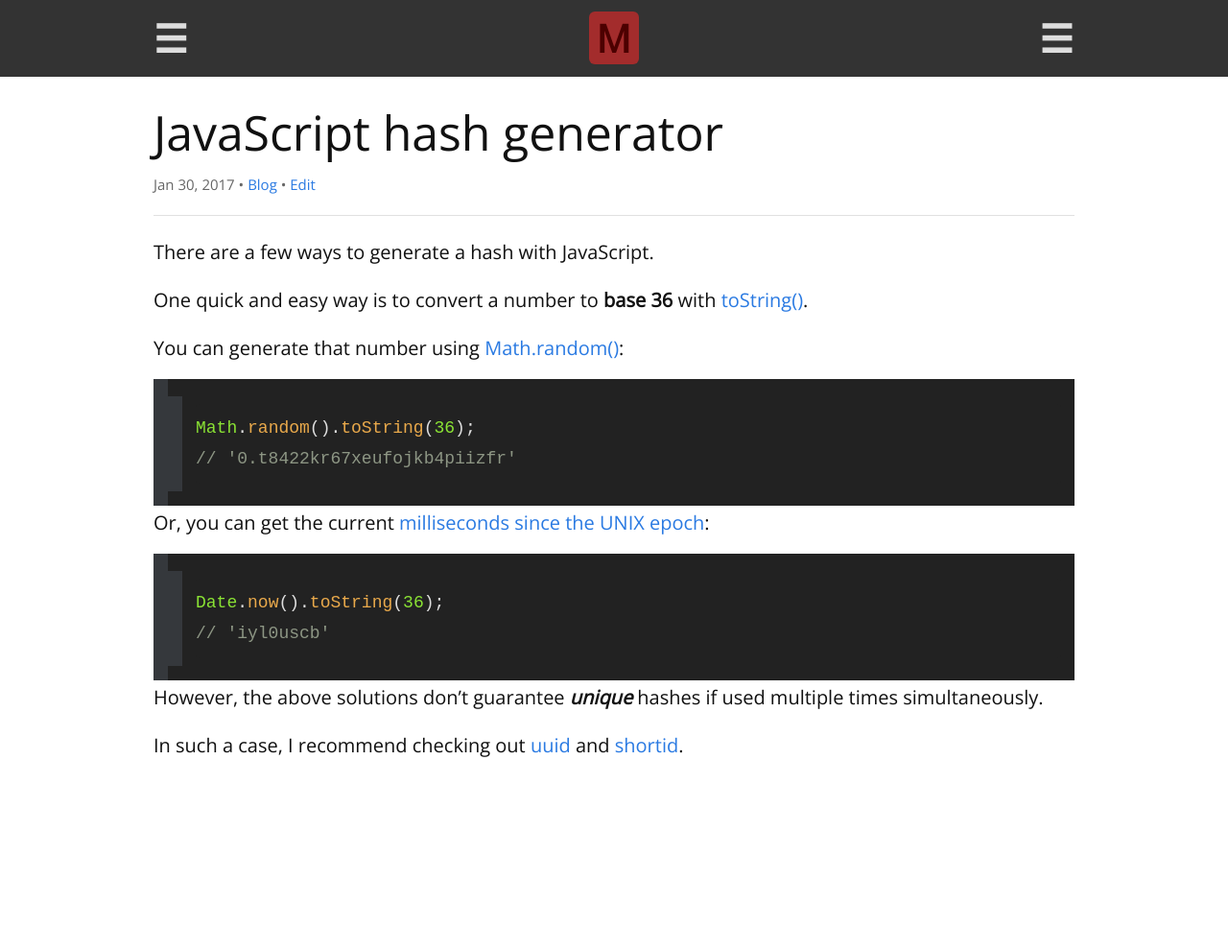
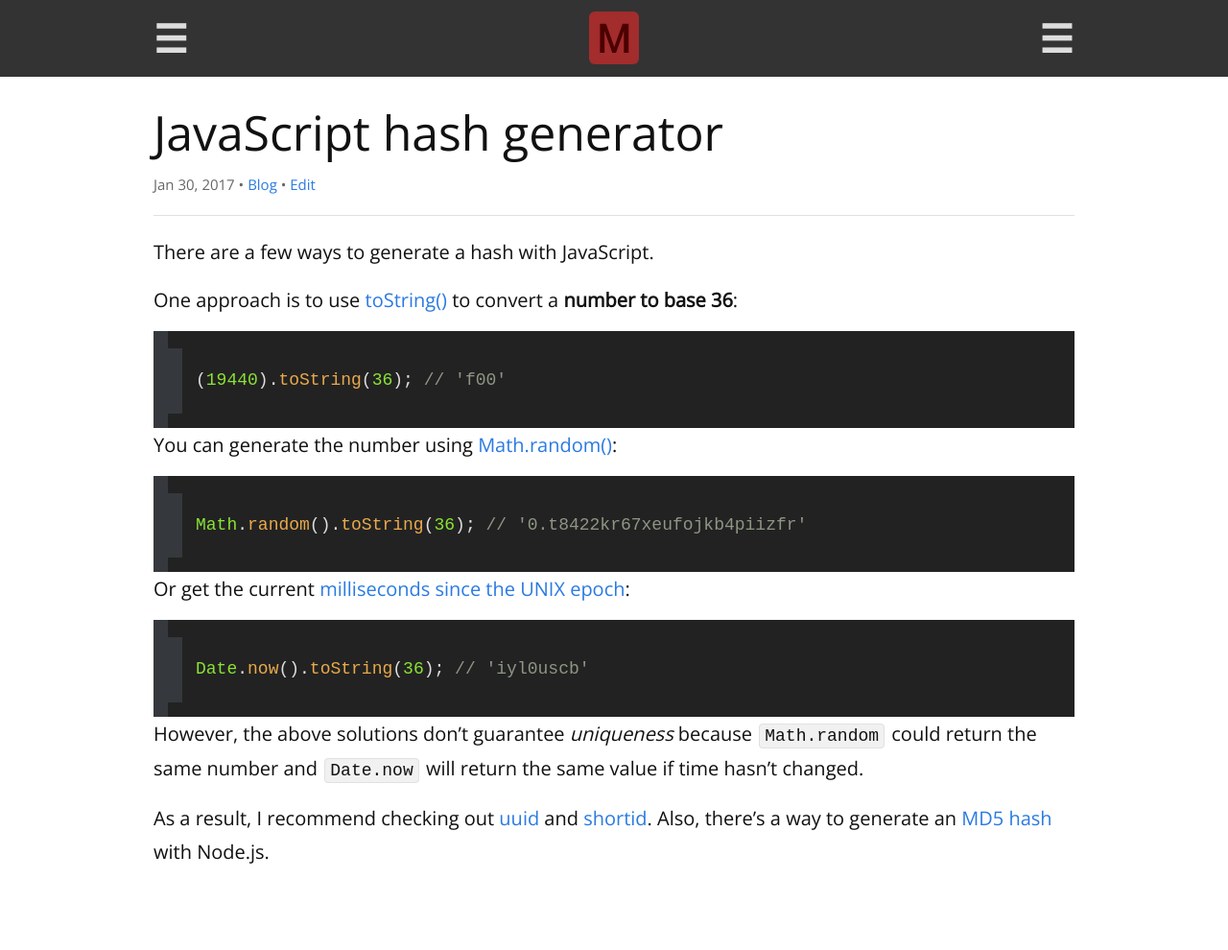
Before and after one commit to remarkablemark/remarkablemark.github.io, a Jekyll site: the page built from _posts/2017/2017-01-30-javascript-hash-generator.md, in a window 1280 px wide. Shown: the whole page at 96% size. Built offline with Jekyll 4.4.1, drawn with Linux system fonts in a browser that asks for light colours; comment, search, counter and statistics services are not loaded; before the commit the page ends 900 px from its top, so only the background shows below that.

Commit message:
Update post "JavaScript hash generator"
Post: 2017-01-30-javascript-hash-generator.md

Tidy post and code examples and add link to "Create MD5 hash with
Node.js" post.

````diff
--- a/_posts/2017/2017-01-30-javascript-hash-generator.md
+++ b/_posts/2017/2017-01-30-javascript-hash-generator.md
@@ -8,22 +8,24 @@ categories: javascript hash
 
 There are a few ways to generate a hash with JavaScript.
 
-One quick and easy way is to convert a number to **base 36** with [toString()](https://developer.mozilla.org/docs/Web/JavaScript/Reference/Global_Objects/Number/toString).
-
-You can generate that number using [Math.random()](https://developer.mozilla.org/docs/Web/JavaScript/Reference/Global_Objects/Math/random):
+One approach is to use [toString()](https://developer.mozilla.org/docs/Web/JavaScript/Reference/Global_Objects/Number/toString) to convert a **number to base 36**:
 
 ```js
-Math.random().toString(36);
-// '0.t8422kr67xeufojkb4piizfr'
+(19440).toString(36); // 'f00'
 ```
 
-Or, you can get the current [milliseconds since the UNIX epoch](https://developer.mozilla.org/docs/Web/JavaScript/Reference/Global_Objects/Date/now):
+You can generate the number using [Math.random()](https://developer.mozilla.org/docs/Web/JavaScript/Reference/Global_Objects/Math/random):
 
 ```js
-Date.now().toString(36);
-// 'iyl0uscb'
+Math.random().toString(36); // '0.t8422kr67xeufojkb4piizfr'
 ```
 
-However, the above solutions don't guarantee **_unique_** hashes if used multiple times simultaneously.
+Or get the current [milliseconds since the UNIX epoch](https://developer.mozilla.org/docs/Web/JavaScript/Reference/Global_Objects/Date/now):
 
-In such a case, I recommend checking out [uuid](https://www.npmjs.com/package/uuid) and [shortid](https://www.npmjs.com/package/shortid).
+```js
+Date.now().toString(36); // 'iyl0uscb'
+```
+
+However, the above solutions don't guarantee _uniqueness_ because `Math.random` could return the same number and `Date.now` will return the same value if time hasn't changed.
+
+As a result, I recommend checking out [uuid](https://www.npmjs.com/package/uuid) and [shortid](https://www.npmjs.com/package/shortid). Also, there's a way to generate an [MD5 hash]({% post_url 2017/2017-04-20-nodejs-md5-hash %}) with Node.js.
````
